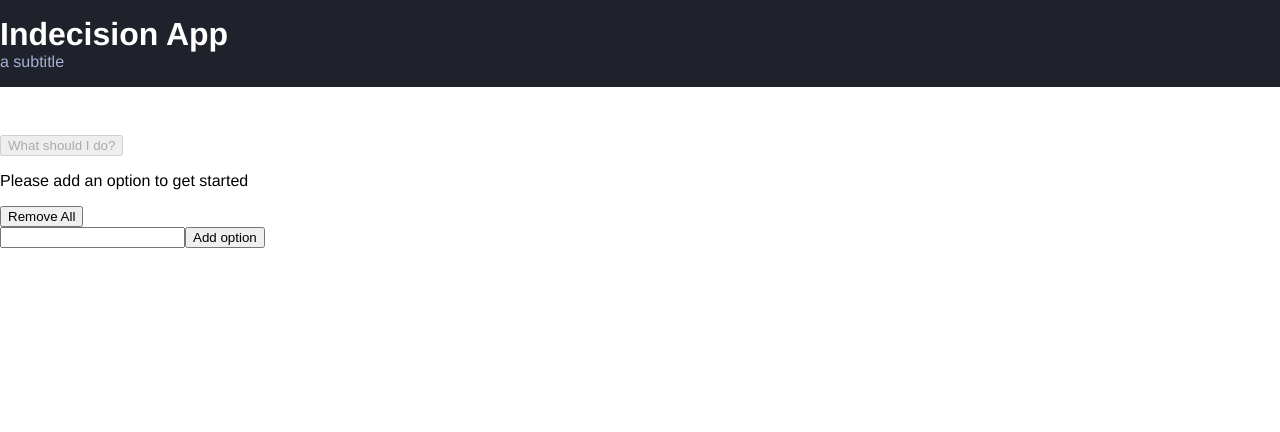
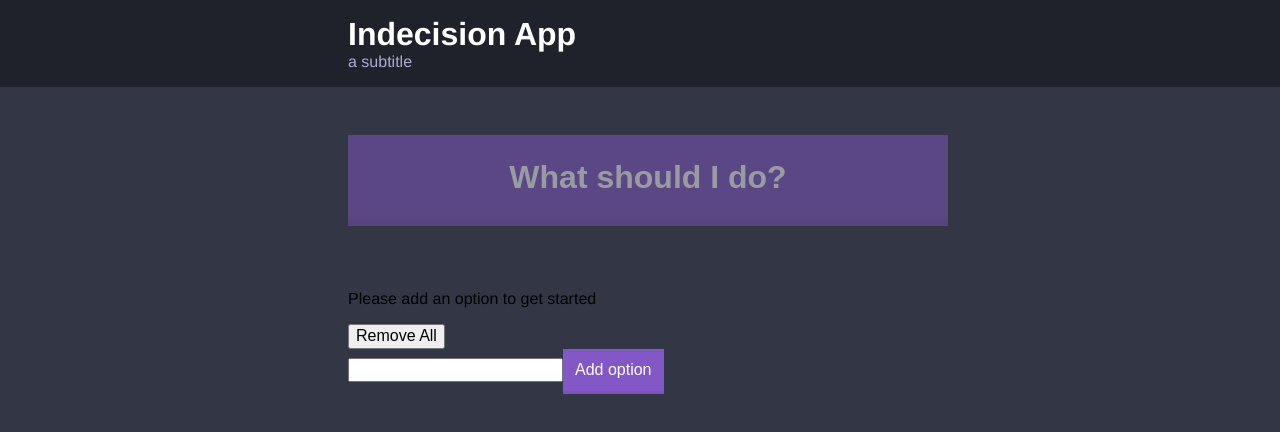
Before and after one commit to p32929/IndecisionApp, a React (Create React App) app: page / in a window 1280 px wide. Shown: the top 432 px of the page. Built offline with nearby package versions, Linux system fonts and the light colour scheme.

Commit message:
add options button

```diff
--- a/package.json
+++ b/package.json
@@ -3,6 +3,7 @@
   "version": "0.1.0",
   "private": true,
   "dependencies": {
+    "normalize.css": "^7.0.0",
     "react": "^16.6.1",
     "react-dom": "^16.6.1",
     "react-modal": "^2.2.2",
--- a/src/App.css
+++ b/src/App.css
@@ -5,6 +5,21 @@ html {
 body {
     font-family: Helvetica, Arial, sans-serif;
     font-size: 1.6rem;
+    background: #333745;
+}
+
+button {
+    cursor: pointer;
+}
+
+/*
+    Container
+*/
+
+.container {
+    max-width: 60rem;
+    margin: 0 auto;
+    padding-left: 1.6rem;
 }
 
 /*
@@ -12,7 +27,7 @@ body {
 */
 
 .header {
-    background: #20222b;
+    background: #20222b; /* Off black*/
     margin-bottom: 4.8rem;
     padding: 1.6rem 0;
     color: #ffffff;
@@ -24,8 +39,38 @@ body {
 }
 
 .header_subtitle {
-    color: #a5afd7;
+    color: #a5afd7; /* Off white */
     font-size: 1.6rem;
     font-weight: 500;
     margin: 0;
 }
+
+/*
+    Button
+*/
+
+.big_button {
+    background: #8357c5;
+    border: none;
+    border-bottom: .6rem solid #7d53bb;
+    color: white;
+    font-weight: bold;
+    font-size: 3.2rem;
+    width: 100%;
+    margin-bottom: 4.8rem;
+    padding: 2.4rem;
+}
+
+.big_button:disabled {
+    opacity: .5;
+    cursor: default;
+}
+
+.add_options_button {
+    background: #8357c5;
+    border: none;
+    border-bottom: .3rem solid #7d53bb;
+    color: white;
+    font-weight: 500;
+    padding: 1.2rem;
+}
--- a/src/App.js
+++ b/src/App.js
@@ -1,4 +1,5 @@
 import React, {Component} from 'react';
+import 'normalize.css/normalize.css'
 import './App.css';
 import IndecisionApp from "./Playground/IndecisionApp/IndecisionApp";
 
--- a/src/Playground/IndecisionApp/AppComponents/Action.js
+++ b/src/Playground/IndecisionApp/AppComponents/Action.js
@@ -3,6 +3,7 @@ import React from 'react';
 const Action = (props) => (
     <div>
         <button
+            className='big_button'
             onClick={props.handlePick}
             disabled={!props.hasOptions} >
             What should I do?
--- a/src/Playground/IndecisionApp/AppComponents/AddOptions.js
+++ b/src/Playground/IndecisionApp/AppComponents/AddOptions.js
@@ -23,7 +23,7 @@ class AddOptions extends Component {
             <div>
                 <form onSubmit={this.handleAddOption}>
                     <input type="text" name="option"/>
-                    <button>Add option</button>
+                    <button className='add_options_button'>Add option</button>
                 </form>
             </div>
         );
--- a/src/Playground/IndecisionApp/AppComponents/Header.js
+++ b/src/Playground/IndecisionApp/AppComponents/Header.js
@@ -1,11 +1,11 @@
 import React from 'react';
 
 const Header = (props) => (
-    <div
-        className='header'
-    >
-        <h1 className='header_title'>{props.title}</h1>
-        <h2 className='header_subtitle'>{props.subtitle}</h2>
+    <div className='header'>
+        <div className='container'>
+            <h1 className='header_title'>{props.title}</h1>
+            <h2 className='header_subtitle'>{props.subtitle}</h2>
+        </div>
     </div>
 )
 
--- a/src/Playground/IndecisionApp/IndecisionApp.js
+++ b/src/Playground/IndecisionApp/IndecisionApp.js
@@ -88,6 +88,8 @@ class IndecisionApp extends Component {
         return (
             <div>
                 <Header title={title} subtitle={subtitle}/>
+
+                <div className='container'>
                     <Action
                         hasOptions={this.state.options.length > 0}
                         handlePick={this.handlePick}
@@ -99,6 +101,7 @@ class IndecisionApp extends Component {
                     <AddOptions
                         handleAddOption={this.handleAddOption}
                     />
+                </div>
 
                 <OptionModal
                     selectedOption={this.state.selectedOption}
```
Also changed, not shown: 1 other file (tests, documents, lock files or other folders). Lines whose indentation alone changed are shown as unchanged.
